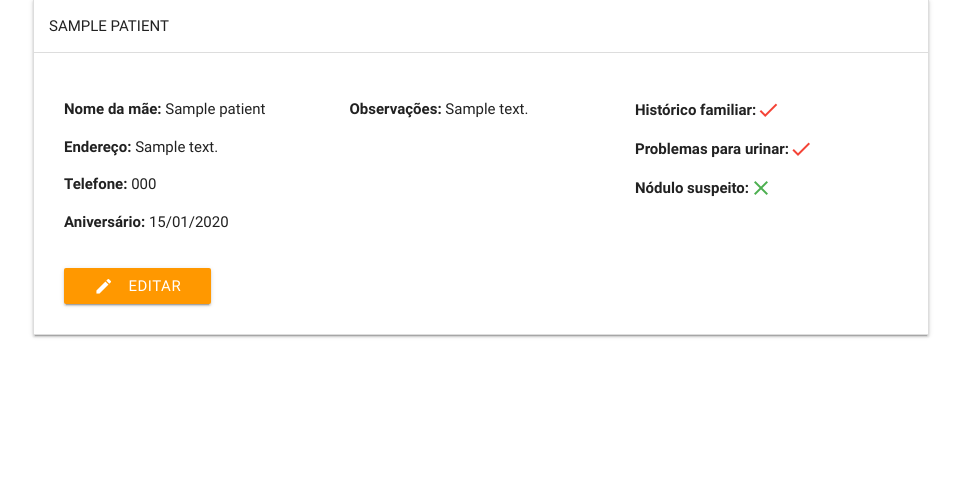
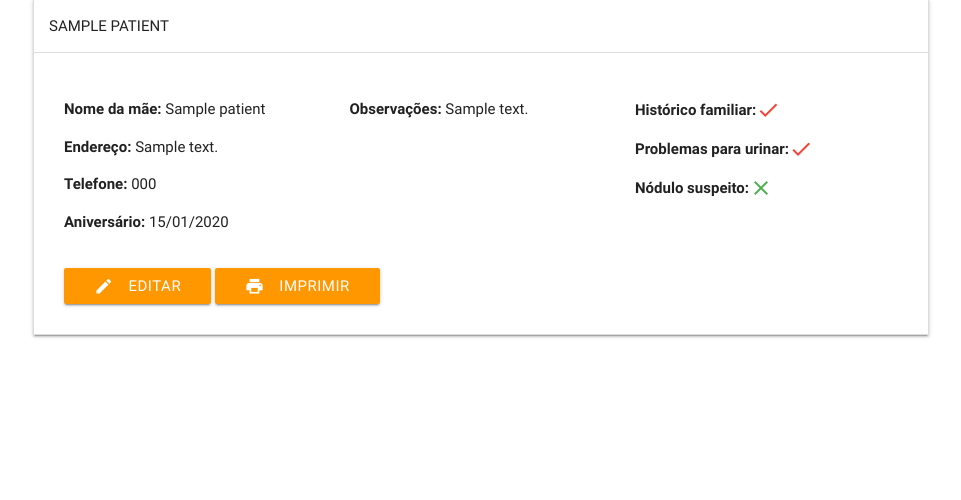
Before and after one commit to ktalmeida/semana-da-saude, a Django app: page /patients/ in a window 1280 px wide, after a click that opens the changed part. Shown: the part 217-717 px from the top of the page, without its empty margins (159-1120 px from the left). Run offline with Django 3.2, Linux system fonts and the light colour scheme; tables that the repository leaves empty hold one stand-in row (values such as "Sample post").

Commit message:
Added print screen

```diff
--- a/patient/templates/patient/list.html
+++ b/patient/templates/patient/list.html
@@ -53,10 +53,13 @@
                     </div>
                 </div>
                 <a href="/patients/{{patient.id}}" class="waves-effect waves-light orange btn"><i class="material-icons white-text left">edit</i>Editar</a>
+                <a href="/patients/{{patient.id}}/print" class="waves-effect waves-light orange btn"><i class="material-icons white-text left">print</i>Imprimir</a>
             </div>
         </li>
   {% endfor %}
 </ul>
+
+
 {% else %}
 <p>Nenhum paciente cadastrado até o momento.</p>
 {% endif %}
--- a/patient/urls.py
+++ b/patient/urls.py
@@ -6,5 +6,6 @@ urlpatterns = [
     url(r'^$', views.index, name='list'),
     url(r'^new$', views.create, name='new'),
     url(r'^(?P<patient_id>[0-9]+)$', views.edit, name='edit'),
+    url(r'^(?P<patient_id>[0-9]+)/print$', views.print_patient, name='print'),
     # url(r'^(?P<patient_id>[0-9]+)$', views.results, name='delete')
 ]
--- a/patient/views.py
+++ b/patient/views.py
@@ -39,9 +39,8 @@ def create(request):
         form = PatientForm(request.POST)
         if form.is_valid():
             patient = form.save()
-            return redirect('patient:list')
+            return redirect('patient:print', patient_id=patient.id)
         else:
-            print(form.errors)
             return render(
             request, 'patient/view.html',
             { 'title': title, 'form': form })
@@ -61,13 +60,22 @@ def edit(request, patient_id):
         form = PatientForm(request.POST, instance=patient, )
         if form.is_valid():
             patient.save()
-            return redirect('patient:list')
+            return redirect('patient:print', patient_id=patient.id)
         else:
-            print(form.errors)
             return render(
             request, 'patient/view.html',
             { 'title': 'Paciente', 'patient': patient, 'form': form})
 
 
-def delete(request):
-    pass
+def print_patient(request, patient_id):
+    patient = get_object_or_404(Patient, pk=patient_id)
+    return render(
+            request, 'patient/print.html',
+            {
+                'title': 'Paciente',
+                'patient': patient,
+                'time': datetime.now().strftime('%d/%m/%Y'),
+                'CHARACTER_CHOICES': CHARACTER_CHOICES,
+                'REFERAL_PLACES': REFERAL_PLACES,
+                'patient_age': patient.get_age()
+            })
```
